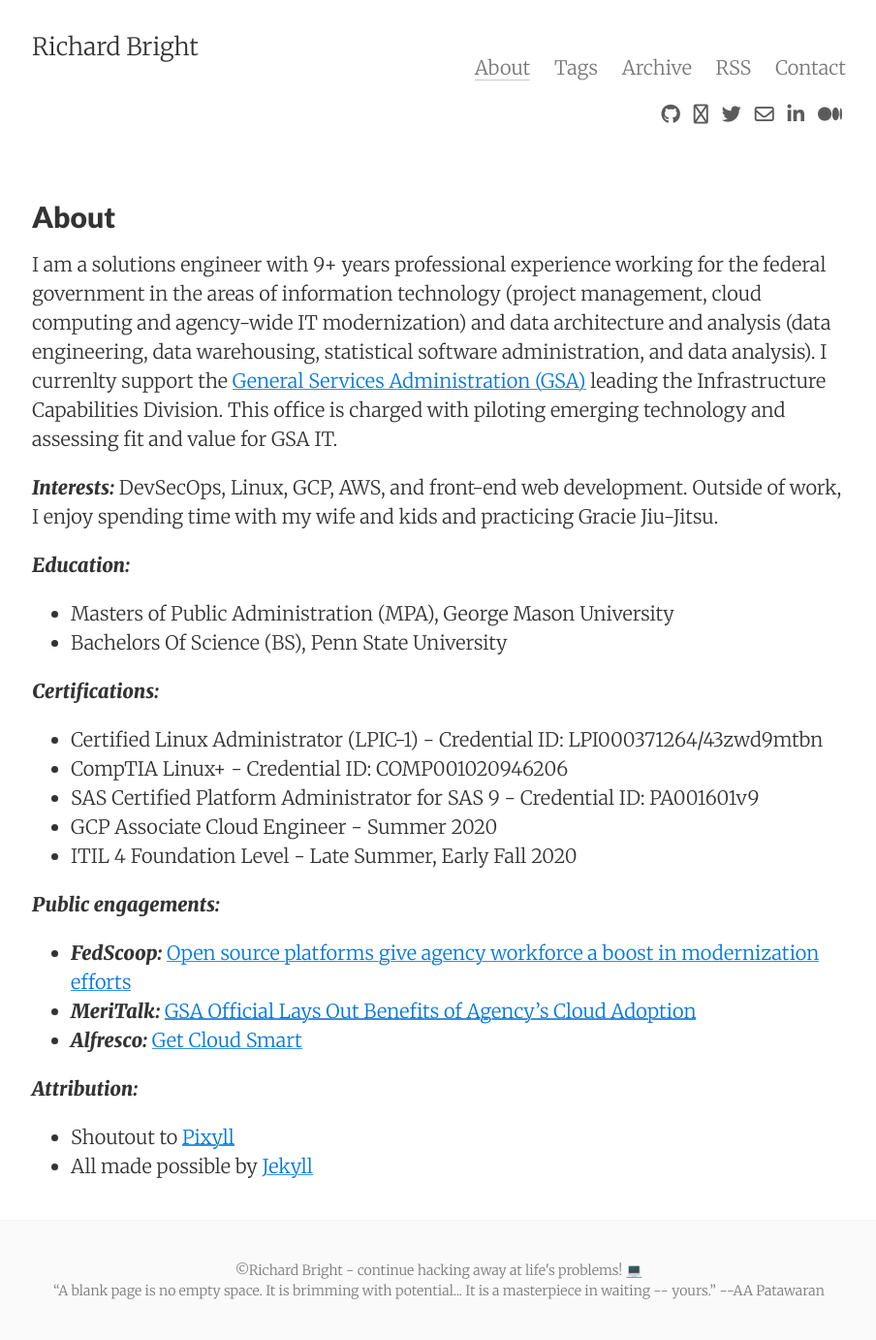
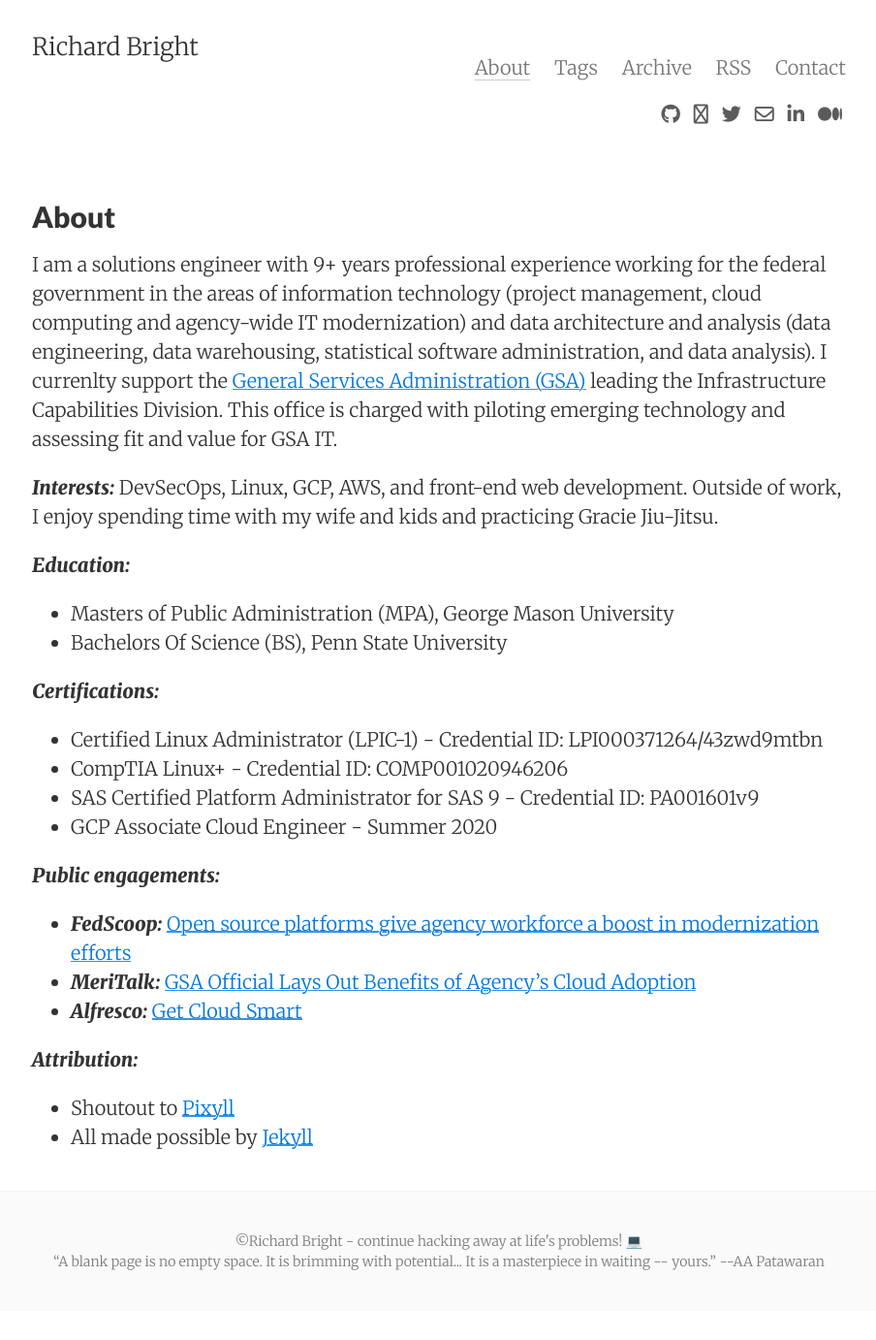
Before and after one commit to rkbright/richardbright.me, a Jekyll site: the page built from pages/about.md, in a window 1280 px wide. Shown: the whole page at 97% size, without its empty margins (187-1091 px from the left). Built offline with Jekyll 4.4.1, drawn with Linux system fonts in a browser that asks for light colours; nearby versions of some CDN libraries; after the commit the page ends 1352 px from its top, so only the background shows below that.

Commit message:
updated about page

```diff
--- a/pages/about.md
+++ b/pages/about.md
@@ -18,7 +18,6 @@ I am a solutions engineer with 9+ years professional experience working for the
 * CompTIA Linux+ - Credential ID: COMP001020946206
 * SAS Certified Platform Administrator for SAS 9 - Credential ID: PA001601v9
 * GCP Associate Cloud Engineer - Summer 2020
-* ITIL 4 Foundation Level - Late Summer, Early Fall 2020
 
 
 
```
